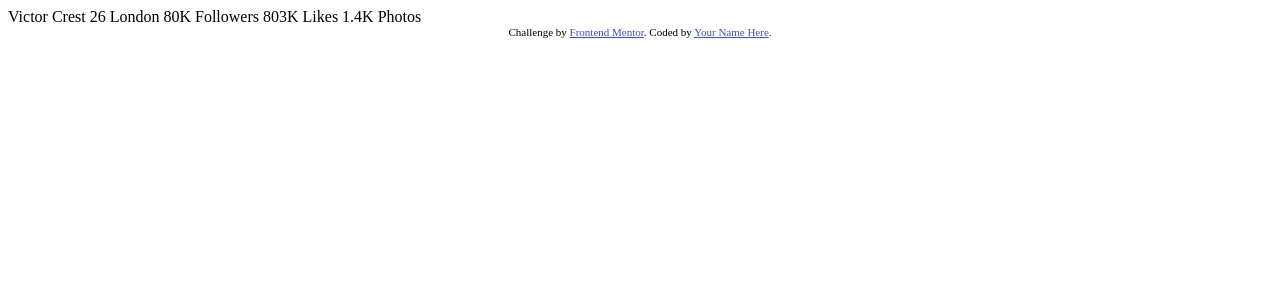
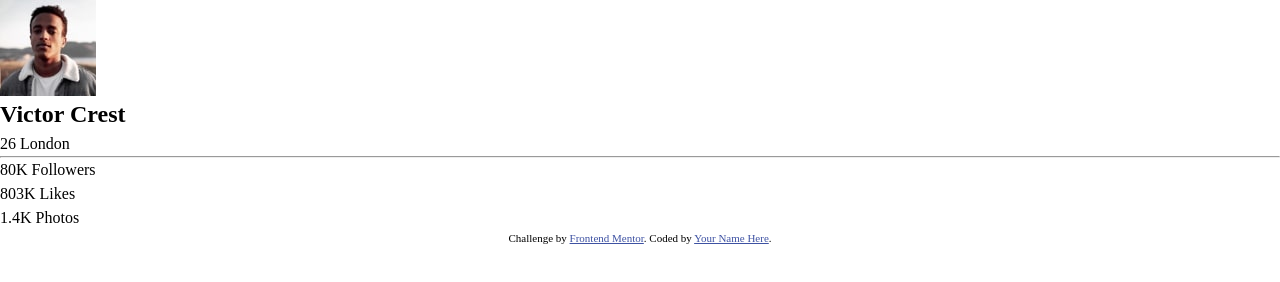
Before and after one commit to joaojgabriel/profile-card, a plain HTML site: page index.html in a window 1280 px wide. Drawn offline with Linux system fonts and the light colour scheme.

Commit message:
reset and font

```diff
--- a/index.html
+++ b/index.html
@@ -1,35 +1,67 @@
 <!DOCTYPE html>
 <html lang="en">
   <head>
-  <meta charset="UTF-8">
-  <meta name="viewport" content="width=device-width, initial-scale=1.0"> <!-- displays site properly based on user's device -->
+    <meta charset="UTF-8" />
+    <meta name="viewport" content="width=device-width, initial-scale=1.0" />
+    <!-- displays site properly based on user's device -->
 
-  <link rel="icon" type="image/png" sizes="32x32" href="./images/favicon-32x32.png">
+    <link
+      rel="icon"
+      type="image/png"
+      sizes="32x32"
+      href="./images/favicon-32x32.png"
+    />
 
-  <title>Frontend Mentor | Profile card component</title>
+    <title>Profile card component</title>
 
-  <!-- Feel free to remove these styles or customise in your own stylesheet 👍 -->
+    <link rel="preconnect" href="https://fonts.googleapis.com" />
+    <link rel="preconnect" href="https://fonts.gstatic.com" crossorigin />
+    <link
+      href="https://fonts.googleapis.com/css2?family=Kumbh+Sans:wght@400;700&display=swap"
+      rel="stylesheet"
+    />
+    <link rel="stylesheet" href="style.css">
     <style>
-    .attribution { font-size: 11px; text-align: center; }
-    .attribution a { color: hsl(228, 45%, 44%); }
+      .attribution {
+        font-size: 11px;
+        text-align: center;
+      }
+      .attribution a {
+        color: hsl(228, 45%, 44%);
+      }
     </style>
   </head>
   <body>
-  Victor Crest
-  26
-  London
-
-  80K
-  Followers
-
-  803K
-  Likes
-
-  1.4K
-  Photos
-  <div class="attribution">
-    Challenge by <a href="https://www.frontendmentor.io?ref=challenge" target="_blank">Frontend Mentor</a>.
-    Coded by <a href="#">Your Name Here</a>.
+    <main>
+      <article class="profile">
+        <div class="person">
+          <img src="images/image-victor.jpg" alt="Victor's profile picture" />
+          <h1>Victor Crest</h1>
+          <span class="age"> 26 </span>
+          <span class="location"> London </span>
         </div>
+        <hr />
+        <div class="stats">
+          <div class="followers">
+            <span class="number"> 80K </span>
+            <span class="label"> Followers </span>
+          </div>
+          <div class="likes">
+            <span class="number"> 803K </span>
+            <span class="label"> Likes </span>
+          </div>
+          <div class="photos">
+            <span class="number"> 1.4K </span>
+            <span class="label"> Photos </span>
+          </div>
+        </div>
+      </article>
+    </main>
+    <footer class="attribution">
+      Challenge by
+      <a href="https://www.frontendmentor.io?ref=challenge" target="_blank"
+        >Frontend Mentor</a
+      >. Coded by <a href="#">Your Name Here</a>.
+    </footer>
   </body>
 </html>
--- /dev/null
+++ b/style.css
@@ -0,0 +1,27 @@
+/* Box sizing rules */
+html {
+    box-sizing: border-box;
+}
+
+* {
+  box-sizing: inherit;
+}
+
+/* Remove default margin and padding*/
+* {
+  margin: 0;
+  padding: 0;
+}
+
+/* Set core body defaults */
+body {
+  min-height: 100vh;
+  text-rendering: optimizeSpeed;
+  line-height: 1.5;
+}
+
+/* Make images easier to work with */
+img {
+  max-width: 100%;
+  display: block;
+}
```
Also changed, not shown: 1 other file. Lines whose indentation alone changed are shown as unchanged.
